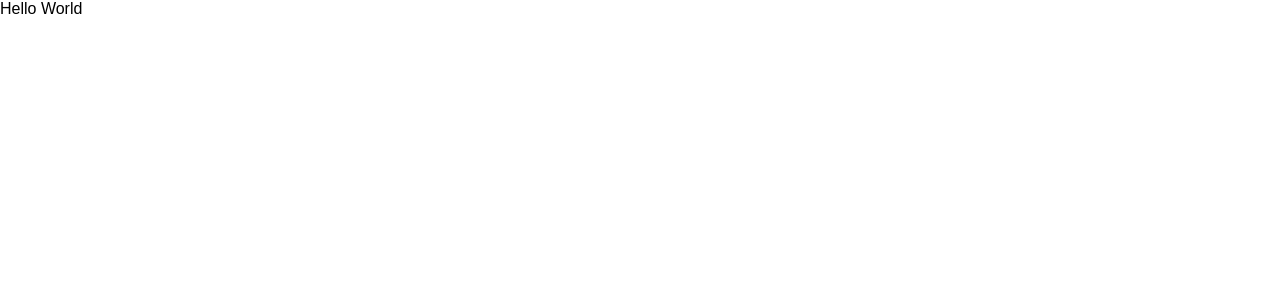
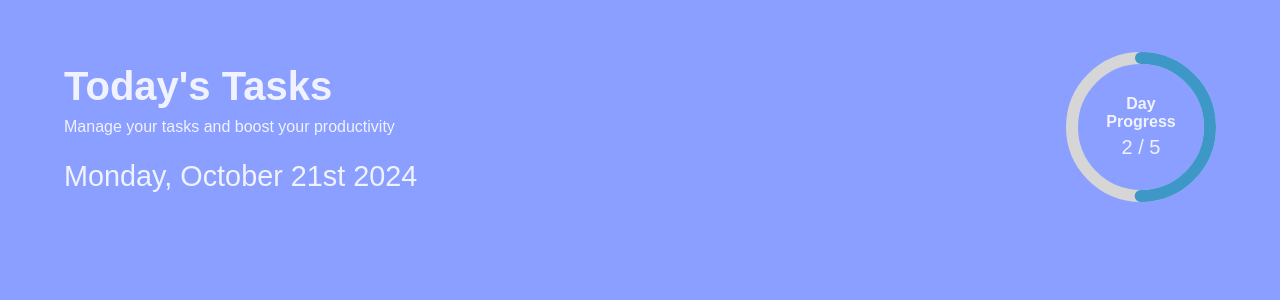
Before and after one commit to imanmaulana1/todo-list-app, a React (Vite) app in the folder frontend/: page / in a window 1280 px wide. Shown: the top 300 px of the page. Built offline with nearby package versions, Linux system fonts and the light colour scheme.

Commit message:
feat: add header component

```diff
--- a/frontend/package.json
+++ b/frontend/package.json
@@ -12,6 +12,7 @@
   "dependencies": {
     "moment": "^2.30.1",
     "react": "^18.3.1",
+    "react-circular-progressbar": "^2.1.0",
     "react-dom": "^18.3.1",
     "react-icons": "^5.3.0",
     "react-toastify": "^10.0.6"
--- a/frontend/src/App.jsx
+++ b/frontend/src/App.jsx
@@ -1,8 +1,10 @@
+import { Header } from './components';
+
 function App() {
   return (
-    <>
-      <div>Hello World</div>
-    </>
+    <div className='container'>
+      <Header />
+    </div>
   );
 }
 
--- a/frontend/src/components/Header/Header.component.jsx
+++ b/frontend/src/components/Header/Header.component.jsx
@@ -1,9 +1,25 @@
-import React from 'react'
+import TodoProgress from '../TodoProgress/TodoProgress.component';
+
+import { formatDate } from './Header.handle';
+import styles from './Header.module.css';
 
 const Header = () => {
+  const currentDate = new Date();
+
   return (
-    <div>Header</div>
-  )
-}
+    <header className={styles.header}>
+      <div className={styles.headerContent}>
+        <h1 className={styles.title}>Today's Tasks</h1>
+        <p className={styles.description}>
+          Manage your tasks and boost your productivity
+        </p>
+        <h2 className={styles.subtitle}>{formatDate(currentDate)}</h2>
+      </div>
+      <div className={styles.headerContent}>
+        <TodoProgress />
+      </div>
+    </header>
+  );
+};
 
-export default Header
+export default Header;
--- a/frontend/src/components/Header/Header.handle.js
+++ b/frontend/src/components/Header/Header.handle.js
@@ -0,0 +1,7 @@
+import moment from 'moment';
+
+const formatDate = (date) => {
+  return moment(date).format('dddd, MMMM Do YYYY');
+};
+
+export { formatDate };
--- a/frontend/src/components/Header/Header.module.css
+++ b/frontend/src/components/Header/Header.module.css
@@ -0,0 +1,29 @@
+.header {
+  display: flex;
+  align-items: center;
+  justify-content: space-between;
+  padding: 2rem 0;
+}
+
+.title {
+  font-size: clamp(1.5rem, 4vw, 2.5rem);
+  line-height: 1.2;
+}
+
+.subtitle {
+  font-size: clamp(1.25rem, 3.5vw, 1.8rem);
+  font-weight: 500;
+}
+
+.description {
+  margin-top: 8px;
+  margin-bottom: 1.5rem;
+}
+
+@media (max-width: 600px) {
+  .header {
+    flex-direction: column;
+    align-items: flex-start;
+    gap: 2rem;
+  }
+}
--- a/frontend/src/components/TodoList/TodoList.component.jsx
+++ b/frontend/src/components/TodoList/TodoList.component.jsx
@@ -0,0 +1,9 @@
+import React from 'react'
+
+const TodoList = () => {
+  return (
+    <div>TodoList</div>
+  )
+}
+
+export default TodoList
--- /dev/null
+++ b/frontend/src/components/TodoProgress/TodoProgress.component.jsx
@@ -0,0 +1,19 @@
+import { useState } from 'react';
+import { CircularProgressbar } from 'react-circular-progressbar';
+import 'react-circular-progressbar/dist/styles.css';
+import styles from './TodoProgress.module.css';
+
+const TodoProgress = () => {
+  const [percentage, setPercentage] = useState(50);
+  return (
+    <div className={styles.progress}>
+      <CircularProgressbar value={percentage} text={null} />
+      <div className={styles.content}>
+        <h3 className={styles.title}>Day Progress</h3>
+        <p className={styles.total}>2 / 5</p>
+      </div>
+    </div>
+  );
+};
+
+export default TodoProgress;
--- /dev/null
+++ b/frontend/src/components/TodoProgress/TodoProgress.module.css
@@ -0,0 +1,23 @@
+.progress {
+  position: relative;
+  width: 150px;
+  height: 150px;
+  margin: 20px auto;
+}
+
+.content {
+  position: absolute;
+  top: 50%;
+  left: 50%;
+  transform: translate(-50%, -50%);
+  text-align: center;
+}
+
+.title {
+  font-size: 1rem;
+  margin-bottom: 5px;
+}
+
+.total {
+  font-size: 1.25rem;
+}
--- /dev/null
+++ b/frontend/src/components/index.js
@@ -0,0 +1,6 @@
+export {default as Header} from './Header/Header.component'
+export {default as TodoItem} from './TodoItem/TodoItem.Component'
+export {default as TodoInput} from './TodoInput/TodoInput.component'
+export {default as TodoFilter} from './TodoFilter/TodoFilter.component'
+export {default as TodoProgress} from './TodoProgress/TodoProgress.component'
+export {default as TodoList} from './TodoList/TodoList.component'
--- a/frontend/src/index.css
+++ b/frontend/src/index.css
@@ -4,3 +4,14 @@
   box-sizing: border-box;
   font-family: 'Poppins', sans-serif;
 }
+
+body {
+  color: rgba(255, 255, 255, 0.87);
+  background-color: rgb(138, 159, 255);
+}
+
+.container {
+  margin-inline: auto;
+  max-width: 1200px;
+  width: 90%;
+}
```
Also changed, not shown: frontend/src/components/TodoProgress/TodoProgress.handle.js (added), 1 other file (tests, documents, lock files or other folders).
